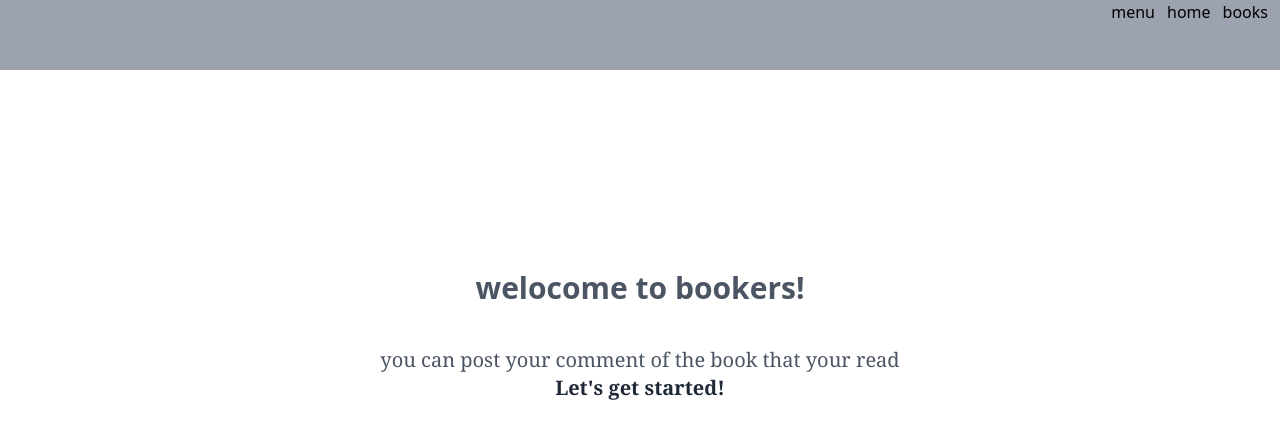
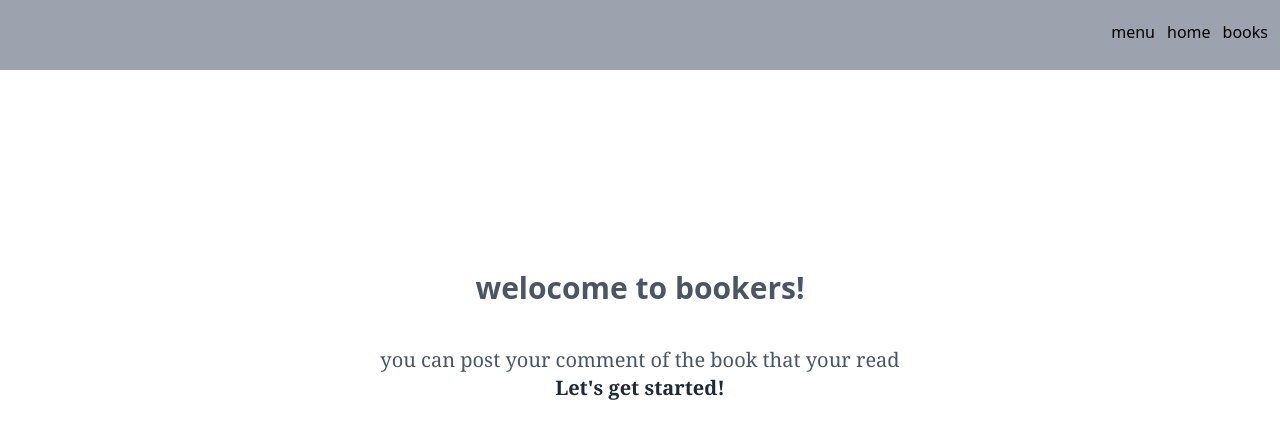
Before and after one commit to hibik17/nuxt-bookers, a Nuxt app: page / in a window 1280 px wide. Shown: the top 438 px of the page. Built offline with nearby package versions, Linux system fonts and the light colour scheme.

Commit message:
adjust the padding in header menu

```diff
--- a/components/Header.vue
+++ b/components/Header.vue
@@ -1,7 +1,7 @@
 <template>
   <div class="w-full h-[70px] bg-gray-400">
     <nav>
-      <ul class="flex justify-end flex-end">
+      <ul class="flex justify-end w-full h-full py-[20px] flex-end">
         <li class="mr-3">menu</li>
         <li class="mr-3">home</li>
         <li class="mr-3">books</li>
```
